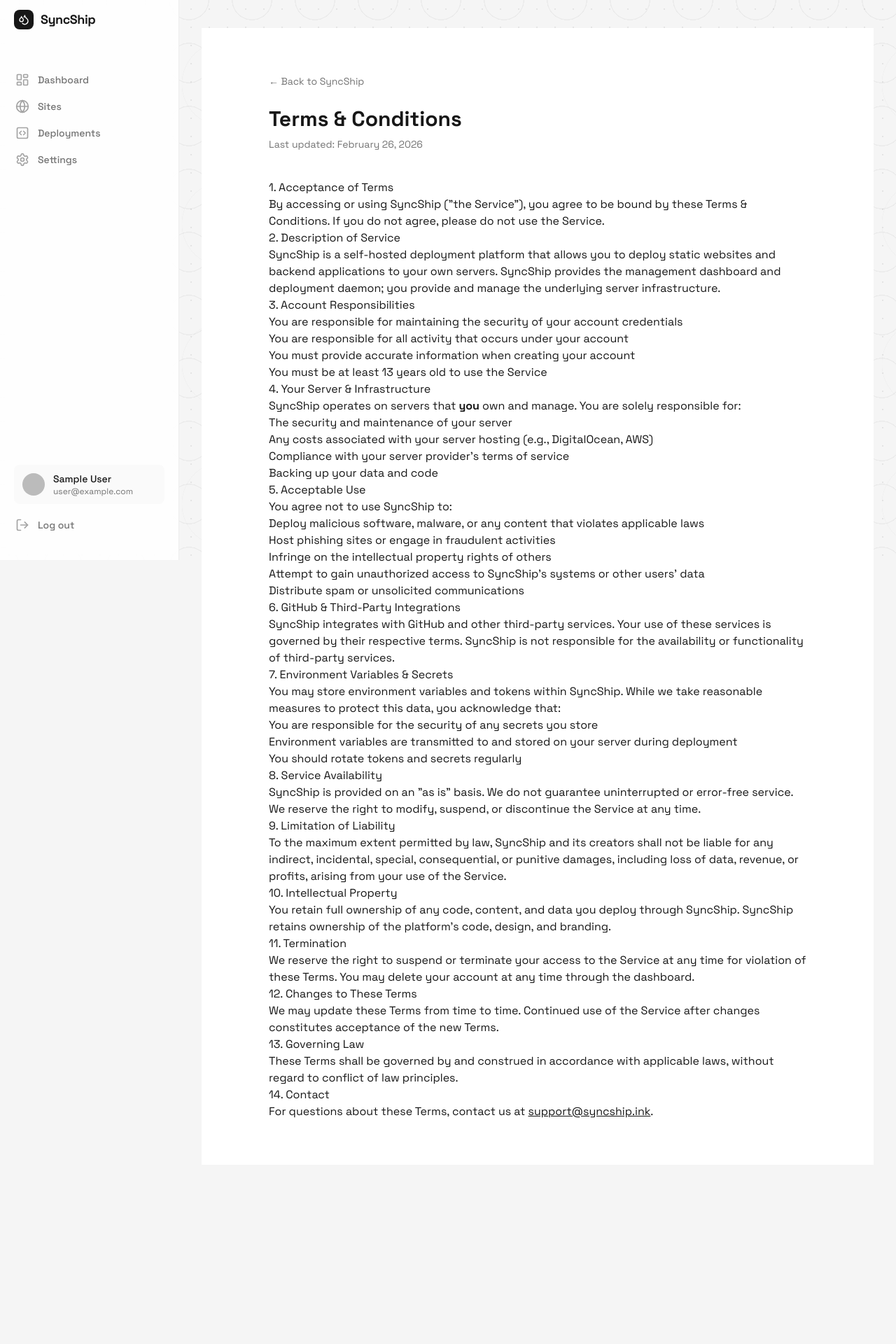
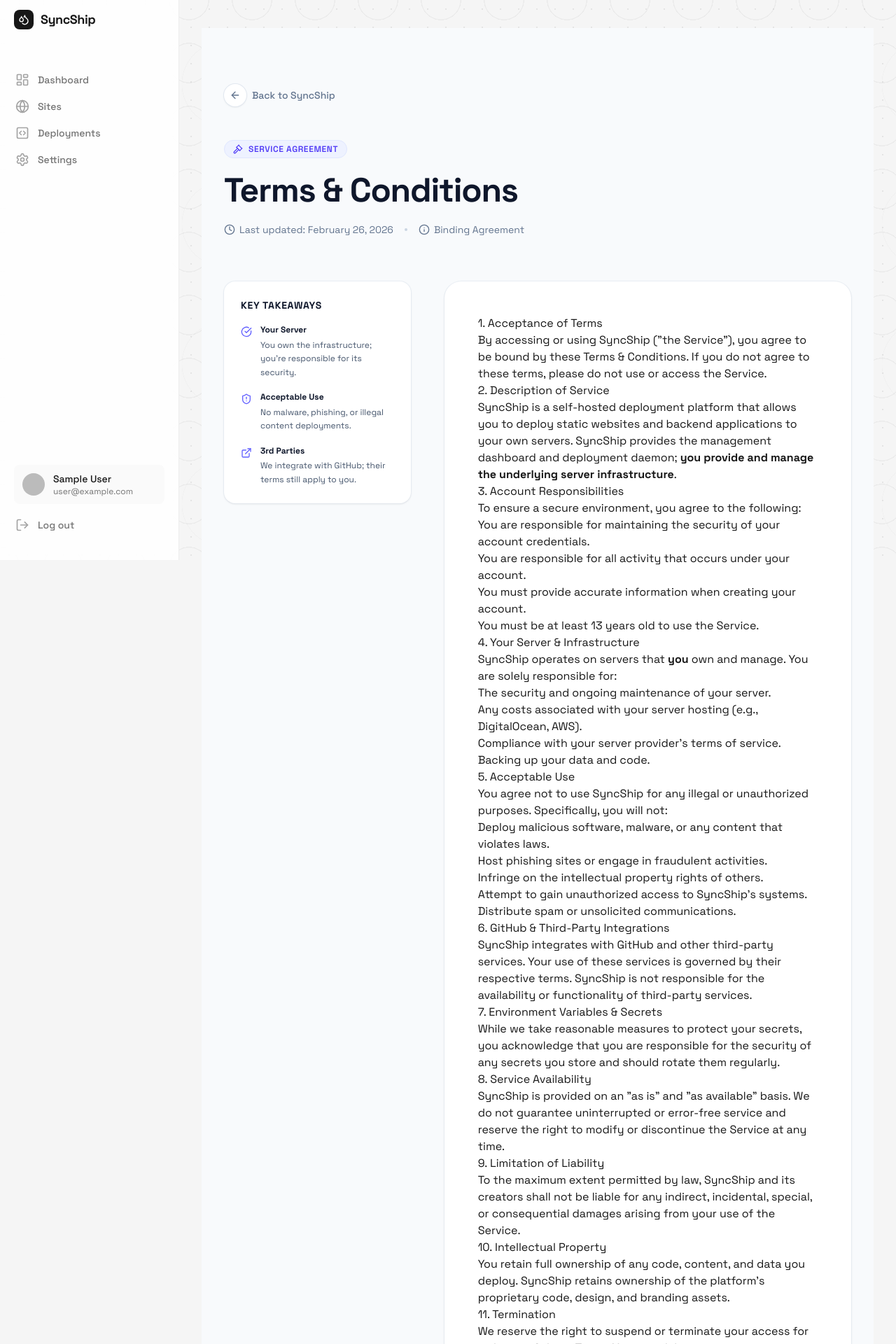
Before and after one commit to Kellie-Brighty/syncship-frontend, a SvelteKit app: page /terms in a window 1280 px wide. Shown: the top 1920 px of the page at 70% size. Before the commit the page ends 1704 px from the top, so only its background shows below. Built offline with nearby package versions, Linux system fonts and the light colour scheme; no server answers; the database is empty; sample sign-in values are in the browser's storage.

Commit message:
style: improve visibility of legal links in footer

```diff
--- a/src/routes/+page.svelte
+++ b/src/routes/+page.svelte
@@ -363,9 +363,9 @@
 		</div>
 		<div class="mt-8 pt-6 border-t border-gray-200 flex flex-col sm:flex-row items-center justify-between gap-4">
 			<p class="text-xs text-gray-400">© 2026 SyncShip. Built with ♥ for agencies.</p>
-			<div class="flex items-center gap-6">
-				<a href="/privacy" class="text-xs text-gray-400 hover:text-gray-700 transition-colors">Privacy Policy</a>
-				<a href="/terms" class="text-xs text-gray-400 hover:text-gray-700 transition-colors">Terms & Conditions</a>
+			<div class="flex items-center gap-8">
+				<a href="/privacy" class="text-sm font-medium text-gray-500 hover:text-gray-900 transition-colors underline decoration-gray-200 underline-offset-4 hover:decoration-gray-400">Privacy Policy</a>
+				<a href="/terms" class="text-sm font-medium text-gray-500 hover:text-gray-900 transition-colors underline decoration-gray-200 underline-offset-4 hover:decoration-gray-400">Terms & Conditions</a>
 			</div>
 		</div>
 	</div>
--- a/src/routes/privacy/+page.svelte
+++ b/src/routes/privacy/+page.svelte
@@ -1,32 +1,80 @@
+<script lang="ts">
+	import { ArrowLeft, Mail, ShieldCheck, Lock, Eye, Trash2, Clock, Info } from 'lucide-svelte';
+</script>
+
 <svelte:head>
 	<title>Privacy Policy | SyncShip</title>
 </svelte:head>
 
-<div class="min-h-screen bg-white py-16 px-6">
-	<div class="mx-auto max-w-3xl">
-		<a href="/" class="text-sm text-gray-500 hover:text-gray-900 transition-colors">&larr; Back to SyncShip</a>
+<div class="min-h-screen bg-slate-50 py-20 px-6 sm:px-8">
+	<div class="mx-auto max-w-4xl">
+		<!-- Navigation -->
+		<div class="mb-12">
+			<a href="/" class="group inline-flex items-center gap-2 text-sm font-medium text-slate-500 hover:text-slate-900 transition-all">
+				<div class="flex h-8 w-8 items-center justify-center rounded-full bg-white shadow-sm ring-1 ring-slate-200 group-hover:ring-slate-300 transition-all">
+					<ArrowLeft class="h-4 w-4" />
+				</div>
+				Back to SyncShip
+			</a>
+		</div>
 
-		<h1 class="text-3xl font-bold text-gray-900 mt-6 mb-2">Privacy Policy</h1>
-		<p class="text-sm text-gray-500 mb-10">Last updated: February 26, 2026</p>
+		<!-- Header Section -->
+		<header class="mb-16">
+			<div class="inline-flex items-center gap-2 px-3 py-1 rounded-full bg-blue-50 text-blue-600 text-xs font-semibold uppercase tracking-wider mb-4 border border-blue-100">
+				<ShieldCheck class="h-3.5 w-3.5" />
+				Your Data is Yours
+			</div>
+			<h1 class="text-4xl sm:text-5xl font-extrabold text-slate-900 tracking-tight leading-tight">Privacy Policy</h1>
+			<div class="mt-4 flex flex-wrap items-center gap-4 text-sm text-slate-500">
+				<span class="flex items-center gap-1.5"><Clock class="h-4 w-4" /> Last updated: February 26, 2026</span>
+				<span class="h-1 w-1 rounded-full bg-slate-300"></span>
+				<span class="flex items-center gap-1.5"><Info class="h-4 w-4" /> Self-hosted platform</span>
+			</div>
+		</header>
 
-		<div class="prose prose-gray prose-sm max-w-none">
-			<h2>1. Introduction</h2>
-			<p>SyncShip ("we", "our", "us") is a self-hosted deployment platform. This Privacy Policy explains how we collect, use, and protect your personal information when you use our service at syncship.ink.</p>
+		<!-- Main Content Grid -->
+		<div class="grid grid-cols-1 lg:grid-cols-12 gap-12">
+			<!-- Summary Sidebar (Visible on Desktop) -->
+			<aside class="hidden lg:block lg:col-span-4 sticky top-12 self-start">
+				<div class="rounded-2xl bg-white p-6 shadow-sm ring-1 ring-slate-200/60">
+					<h3 class="text-sm font-bold text-slate-900 uppercase tracking-wider mb-4">Quick Summary</h3>
+					<ul class="space-y-4">
+						<li class="flex gap-3">
+							<div class="flex-shrink-0 mt-1"><Lock class="h-4 w-4 text-blue-500" /></div>
+							<p class="text-xs text-slate-600 leading-relaxed"><strong class="text-slate-900 block mb-0.5">Secure Storage</strong> Your secrets are stored with tenant-level isolation.</p>
+						</li>
+						<li class="flex gap-3">
+							<div class="flex-shrink-0 mt-1"><Eye class="h-4 w-4 text-blue-500" /></div>
+							<p class="text-xs text-slate-600 leading-relaxed"><strong class="text-slate-900 block mb-0.5">Strictly Necessary</strong> We only collect what's needed to build and deploy your site.</p>
+						</li>
+						<li class="flex gap-3">
+							<div class="flex-shrink-0 mt-1"><Trash2 class="h-4 w-4 text-blue-500" /></div>
+							<p class="text-xs text-slate-600 leading-relaxed"><strong class="text-slate-900 block mb-0.5">Right to Erasure</strong> Delete your account, and all associated data is gone forever.</p>
+						</li>
+					</ul>
+				</div>
+			</aside>
 
-			<h2>2. Information We Collect</h2>
-			<h3>Account Information</h3>
-			<p>When you create an account, we collect your email address and display name. This information is stored in Firebase Authentication and Firestore.</p>
+			<!-- Detailed Policy Content -->
+			<div class="lg:col-span-8 bg-white rounded-3xl p-8 sm:p-12 shadow-sm ring-1 ring-slate-200/60">
+				<div class="prose prose-slate prose-lg max-w-none prose-headings:scroll-mt-24 prose-headings:font-bold prose-h2:text-2xl prose-h2:mt-12 prose-h2:mb-6 prose-p:text-slate-600 prose-p:leading-relaxed prose-li:text-slate-600 prose-li:marker:text-blue-500 prose-a:text-blue-600 prose-a:no-underline hover:prose-a:underline">
+					<h2 id="introduction">1. Introduction</h2>
+					<p>SyncShip ("we", "our", "us") is a self-hosted deployment platform. This Privacy Policy explains how we collect, use, and protect your personal information when you use our service at syncship.ink. By using our services, you consent to the data practices described in this policy.</p>
 
-			<h3>Site & Deployment Data</h3>
-			<p>When you create sites and deployments, we store your repository URLs, domain names, build commands, deployment logs, and environment variables. Environment variables are stored encrypted and are only used during the deployment process on your server.</p>
+					<h2 id="information-we-collect">2. Information We Collect</h2>
+					<h3 class="text-lg font-semibold text-slate-900 mt-8 mb-4">Account Information</h3>
+					<p>When you create an account, we collect your email address and display name. This information is stored in Firebase Authentication and Firestore to manage your access and profile.</p>
 
-			<h3>GitHub Tokens</h3>
+					<h3 class="text-lg font-semibold text-slate-900 mt-8 mb-4">Site & Deployment Data</h3>
+					<p>When you create sites and deployments, we store your repository URLs, domain names, build commands, deployment logs, and environment variables. <strong>Environment variables are encrypted at rest</strong> and are only used during the deployment process on your server.</p>
+
+					<h3 class="text-lg font-semibold text-slate-900 mt-8 mb-4">GitHub Tokens</h3>
 					<p>If you provide a GitHub Personal Access Token, it is stored in your Firestore settings document and is only used to authenticate with GitHub when pulling private repositories during deployments.</p>
 
-			<h3>Server Statistics</h3>
-			<p>Your daemon sends basic server health metrics (CPU, RAM usage, IP address) to Firestore for display in your dashboard.</p>
+					<h3 class="text-lg font-semibold text-slate-900 mt-8 mb-4">Server Statistics</h3>
+					<p>Your daemon sends basic server health metrics (CPU, RAM usage, IP address) to Firestore for display in your dashboard, ensuring you have real-time visibility into your infrastructure.</p>
 
-			<h2>3. How We Use Your Information</h2>
+					<h2 id="how-we-use">3. How We Use Your Information</h2>
 					<ul>
 						<li>To provide and operate the deployment service</li>
 						<li>To authenticate your identity and secure your account</li>
@@ -34,11 +82,11 @@
 						<li>To display server health and deployment status in your dashboard</li>
 					</ul>
 
-			<h2>4. Data Storage & Security</h2>
-			<p>Your data is stored in Google Cloud Firestore with security rules that enforce tenant isolation — you can only access your own data. GitHub tokens and environment variables are stored in your Firestore account and transmitted securely to your daemon over HTTPS.</p>
+					<h2 id="storage-security">4. Data Storage & Security</h2>
+					<p>Your data is stored in Google Cloud Firestore with security rules that enforce <strong>strict tenant isolation</strong> — you can only access your own data. GitHub tokens and environment variables are stored in your Firestore account and transmitted securely to your daemon over HTTPS.</p>
 
-			<h2>5. Third-Party Services</h2>
-			<p>We use the following third-party services:</p>
+					<h2 id="third-party">5. Third-Party Services</h2>
+					<p>We use the following third-party services to ensure the best experience:</p>
 					<ul>
 						<li><strong>Firebase/Google Cloud</strong> — Authentication and database</li>
 						<li><strong>GitHub</strong> — Repository access for deployments</li>
@@ -46,26 +94,47 @@
 						<li><strong>Google Public DNS</strong> — DNS propagation checks</li>
 					</ul>
 
-			<h2>6. Your Rights</h2>
-			<p>You can:</p>
+					<h2 id="your-rights">6. Your Rights</h2>
+					<p>We believe in full transparency and control over your data:</p>
 					<ul>
 						<li>Access and export your data at any time through the dashboard</li>
-				<li>Delete your account and all associated data</li>
+						<li>Delete your account and all associated data permanently</li>
 						<li>Remove your GitHub token at any time</li>
 						<li>Delete individual sites and their deployment history</li>
 					</ul>
 
-			<h2>7. Data Retention</h2>
-			<p>We retain your data for as long as your account is active. When you delete a site or your account, the associated data is permanently removed from Firestore.</p>
+					<h2 id="retention">7. Data Retention</h2>
+					<p>We retain your data for as long as your account is active. When you delete a site or your account, the associated data is permanently removed from Firestore instantly.</p>
 
-			<h2>8. Children's Privacy</h2>
+					<h2 id="childrens-privacy">8. Children's Privacy</h2>
 					<p>SyncShip is not intended for use by individuals under the age of 13. We do not knowingly collect personal information from children.</p>
 
-			<h2>9. Changes to This Policy</h2>
-			<p>We may update this Privacy Policy from time to time. We will notify you of any changes by posting the new policy on this page and updating the "Last updated" date.</p>
+					<h2 id="changes">9. Changes to This Policy</h2>
+					<p>We may update this Privacy Policy from time to time. We will notify you of any changes by posting the new policy on this page and updating the "Last updated" date at the top.</p>
 
-			<h2>10. Contact</h2>
-			<p>If you have questions about this Privacy Policy, please contact us at <a href="mailto:support@syncship.ink" class="text-gray-900 underline">support@syncship.ink</a>.</p>
+					<h2 id="contact">10. Contact</h2>
+					<div class="mt-8 rounded-2xl bg-slate-50 border border-slate-200 p-8 flex flex-col sm:flex-row items-center gap-6">
+						<div class="h-14 w-14 rounded-2xl bg-white shadow-sm ring-1 ring-slate-200 flex items-center justify-center flex-shrink-0">
+							<Mail class="h-6 w-6 text-blue-600" />
+						</div>
+						<div>
+							<p class="text-sm text-slate-600 leading-relaxed mb-4">If you have questions about this Privacy Policy, our data practices, or your dealings with the Service, please reach out to us.</p>
+							<a href="mailto:support@syncship.ink" class="inline-flex items-center gap-2 px-6 py-2.5 bg-slate-900 text-white text-sm font-semibold rounded-xl hover:bg-slate-800 transition-colors">
+								Email Support
+							</a>
 						</div>
 					</div>
 				</div>
+			</div>
+		</div>
+	</div>
+
+	<!-- Footer -->
+	<div class="mx-auto max-w-4xl mt-24 pt-12 border-t border-slate-200 flex flex-col sm:flex-row justify-between items-center gap-6">
+		<p class="text-xs text-slate-400">&copy; 2026 SyncShip. All rights reserved.</p>
+		<div class="flex gap-10 text-sm font-semibold text-slate-600">
+			<a href="/terms" class="hover:text-slate-900 transition-colors hover:underline decoration-slate-300 underline-offset-4">Terms of Service</a>
+			<a href="/privacy" class="text-slate-900 underline decoration-blue-500 decoration-2 underline-offset-8">Privacy Policy</a>
+		</div>
+	</div>
+</div>
--- a/src/routes/terms/+page.svelte
+++ b/src/routes/terms/+page.svelte
@@ -1,79 +1,141 @@
+<script lang="ts">
+	import { ArrowLeft, Mail, Gavel, ShieldAlert, CheckCircle, Info, Clock, ExternalLink } from 'lucide-svelte';
+</script>
+
 <svelte:head>
 	<title>Terms & Conditions | SyncShip</title>
 </svelte:head>
 
-<div class="min-h-screen bg-white py-16 px-6">
-	<div class="mx-auto max-w-3xl">
-		<a href="/" class="text-sm text-gray-500 hover:text-gray-900 transition-colors">&larr; Back to SyncShip</a>
+<div class="min-h-screen bg-slate-50 py-20 px-6 sm:px-8">
+	<div class="mx-auto max-w-4xl">
+		<!-- Navigation -->
+		<div class="mb-12">
+			<a href="/" class="group inline-flex items-center gap-2 text-sm font-medium text-slate-500 hover:text-slate-900 transition-all">
+				<div class="flex h-8 w-8 items-center justify-center rounded-full bg-white shadow-sm ring-1 ring-slate-200 group-hover:ring-slate-300 transition-all">
+					<ArrowLeft class="h-4 w-4" />
+				</div>
+				Back to SyncShip
+			</a>
+		</div>
 
-		<h1 class="text-3xl font-bold text-gray-900 mt-6 mb-2">Terms & Conditions</h1>
-		<p class="text-sm text-gray-500 mb-10">Last updated: February 26, 2026</p>
+		<!-- Header Section -->
+		<header class="mb-16">
+			<div class="inline-flex items-center gap-2 px-3 py-1 rounded-full bg-indigo-50 text-indigo-600 text-xs font-semibold uppercase tracking-wider mb-4 border border-indigo-100">
+				<Gavel class="h-3.5 w-3.5" />
+				Service Agreement
+			</div>
+			<h1 class="text-4xl sm:text-5xl font-extrabold text-slate-900 tracking-tight leading-tight">Terms & Conditions</h1>
+			<div class="mt-4 flex flex-wrap items-center gap-4 text-sm text-slate-500">
+				<span class="flex items-center gap-1.5"><Clock class="h-4 w-4" /> Last updated: February 26, 2026</span>
+				<span class="h-1 w-1 rounded-full bg-slate-300"></span>
+				<span class="flex items-center gap-1.5"><Info class="h-4 w-4" /> Binding Agreement</span>
+			</div>
+		</header>
 
-		<div class="prose prose-gray prose-sm max-w-none">
-			<h2>1. Acceptance of Terms</h2>
-			<p>By accessing or using SyncShip ("the Service"), you agree to be bound by these Terms & Conditions. If you do not agree, please do not use the Service.</p>
+		<!-- Main Content Grid -->
+		<div class="grid grid-cols-1 lg:grid-cols-12 gap-12">
+			<!-- Summary Sidebar (Visible on Desktop) -->
+			<aside class="hidden lg:block lg:col-span-4 sticky top-12 self-start">
+				<div class="rounded-2xl bg-white p-6 shadow-sm ring-1 ring-slate-200/60">
+					<h3 class="text-sm font-bold text-slate-900 uppercase tracking-wider mb-4">Key Takeaways</h3>
+					<ul class="space-y-4">
+						<li class="flex gap-3">
+							<div class="flex-shrink-0 mt-1"><CheckCircle class="h-4 w-4 text-indigo-500" /></div>
+							<p class="text-xs text-slate-600 leading-relaxed"><strong class="text-slate-900 block mb-0.5">Your Server</strong> You own the infrastructure; you're responsible for its security.</p>
+						</li>
+						<li class="flex gap-3">
+							<div class="flex-shrink-0 mt-1"><ShieldAlert class="h-4 w-4 text-indigo-500" /></div>
+							<p class="text-xs text-slate-600 leading-relaxed"><strong class="text-slate-900 block mb-0.5">Acceptable Use</strong> No malware, phishing, or illegal content deployments.</p>
+						</li>
+						<li class="flex gap-3">
+							<div class="flex-shrink-0 mt-1"><ExternalLink class="h-4 w-4 text-indigo-500" /></div>
+							<p class="text-xs text-slate-600 leading-relaxed"><strong class="text-slate-900 block mb-0.5">3rd Parties</strong> We integrate with GitHub; their terms still apply to you.</p>
+						</li>
+					</ul>
+				</div>
+			</aside>
 
-			<h2>2. Description of Service</h2>
-			<p>SyncShip is a self-hosted deployment platform that allows you to deploy static websites and backend applications to your own servers. SyncShip provides the management dashboard and deployment daemon; you provide and manage the underlying server infrastructure.</p>
+			<!-- Detailed Terms Content -->
+			<div class="lg:col-span-8 bg-white rounded-3xl p-8 sm:p-12 shadow-sm ring-1 ring-slate-200/60">
+				<div class="prose prose-slate prose-lg max-w-none prose-headings:scroll-mt-24 prose-headings:font-bold prose-h2:text-2xl prose-h2:mt-12 prose-h2:mb-6 prose-p:text-slate-600 prose-p:leading-relaxed prose-li:text-slate-600 prose-li:marker:text-indigo-500 prose-a:text-indigo-600 prose-a:no-underline hover:prose-a:underline">
+					<h2 id="acceptance">1. Acceptance of Terms</h2>
+					<p>By accessing or using SyncShip ("the Service"), you agree to be bound by these Terms & Conditions. If you do not agree to these terms, please do not use or access the Service.</p>
 
-			<h2>3. Account Responsibilities</h2>
+					<h2 id="description">2. Description of Service</h2>
+					<p>SyncShip is a self-hosted deployment platform that allows you to deploy static websites and backend applications to your own servers. SyncShip provides the management dashboard and deployment daemon; <strong>you provide and manage the underlying server infrastructure</strong>.</p>
+
+					<h2 id="responsibilities">3. Account Responsibilities</h2>
+					<p>To ensure a secure environment, you agree to the following:</p>
 					<ul>
-				<li>You are responsible for maintaining the security of your account credentials</li>
-				<li>You are responsible for all activity that occurs under your account</li>
-				<li>You must provide accurate information when creating your account</li>
-				<li>You must be at least 13 years old to use the Service</li>
+						<li>You are responsible for maintaining the security of your account credentials.</li>
+						<li>You are responsible for all activity that occurs under your account.</li>
+						<li>You must provide accurate information when creating your account.</li>
+						<li>You must be at least 13 years old to use the Service.</li>
 					</ul>
 
-			<h2>4. Your Server & Infrastructure</h2>
+					<h2 id="infrastructure">4. Your Server & Infrastructure</h2>
 					<p>SyncShip operates on servers that <strong>you</strong> own and manage. You are solely responsible for:</p>
 					<ul>
-				<li>The security and maintenance of your server</li>
-				<li>Any costs associated with your server hosting (e.g., DigitalOcean, AWS)</li>
-				<li>Compliance with your server provider's terms of service</li>
-				<li>Backing up your data and code</li>
+						<li>The security and ongoing maintenance of your server.</li>
+						<li>Any costs associated with your server hosting (e.g., DigitalOcean, AWS).</li>
+						<li>Compliance with your server provider's terms of service.</li>
+						<li>Backing up your data and code.</li>
 					</ul>
 
-			<h2>5. Acceptable Use</h2>
-			<p>You agree not to use SyncShip to:</p>
+					<h2 id="acceptable-use">5. Acceptable Use</h2>
+					<p>You agree not to use SyncShip for any illegal or unauthorized purposes. Specifically, you will not:</p>
 					<ul>
-				<li>Deploy malicious software, malware, or any content that violates applicable laws</li>
-				<li>Host phishing sites or engage in fraudulent activities</li>
-				<li>Infringe on the intellectual property rights of others</li>
-				<li>Attempt to gain unauthorized access to SyncShip's systems or other users' data</li>
-				<li>Distribute spam or unsolicited communications</li>
+						<li>Deploy malicious software, malware, or any content that violates laws.</li>
+						<li>Host phishing sites or engage in fraudulent activities.</li>
+						<li>Infringe on the intellectual property rights of others.</li>
+						<li>Attempt to gain unauthorized access to SyncShip's systems.</li>
+						<li>Distribute spam or unsolicited communications.</li>
 					</ul>
 
-			<h2>6. GitHub & Third-Party Integrations</h2>
+					<h2 id="integrations">6. GitHub & Third-Party Integrations</h2>
 					<p>SyncShip integrates with GitHub and other third-party services. Your use of these services is governed by their respective terms. SyncShip is not responsible for the availability or functionality of third-party services.</p>
 
-			<h2>7. Environment Variables & Secrets</h2>
-			<p>You may store environment variables and tokens within SyncShip. While we take reasonable measures to protect this data, you acknowledge that:</p>
-			<ul>
-				<li>You are responsible for the security of any secrets you store</li>
-				<li>Environment variables are transmitted to and stored on your server during deployment</li>
-				<li>You should rotate tokens and secrets regularly</li>
-			</ul>
+					<h2 id="secrets">7. Environment Variables & Secrets</h2>
+					<p>While we take reasonable measures to protect your secrets, you acknowledge that you are responsible for the security of any secrets you store and should rotate them regularly.</p>
 
-			<h2>8. Service Availability</h2>
-			<p>SyncShip is provided on an "as is" basis. We do not guarantee uninterrupted or error-free service. We reserve the right to modify, suspend, or discontinue the Service at any time.</p>
+					<h2 id="availability">8. Service Availability</h2>
+					<p>SyncShip is provided on an "as is" and "as available" basis. We do not guarantee uninterrupted or error-free service and reserve the right to modify or discontinue the Service at any time.</p>
 
-			<h2>9. Limitation of Liability</h2>
-			<p>To the maximum extent permitted by law, SyncShip and its creators shall not be liable for any indirect, incidental, special, consequential, or punitive damages, including loss of data, revenue, or profits, arising from your use of the Service.</p>
+					<h2 id="limitation">9. Limitation of Liability</h2>
+					<p>To the maximum extent permitted by law, SyncShip and its creators shall not be liable for any indirect, incidental, special, or consequential damages arising from your use of the Service.</p>
 
-			<h2>10. Intellectual Property</h2>
-			<p>You retain full ownership of any code, content, and data you deploy through SyncShip. SyncShip retains ownership of the platform's code, design, and branding.</p>
+					<h2 id="ip">10. Intellectual Property</h2>
+					<p>You retain full ownership of any code, content, and data you deploy. SyncShip retains ownership of the platform's proprietary code, design, and branding assets.</p>
 
-			<h2>11. Termination</h2>
-			<p>We reserve the right to suspend or terminate your access to the Service at any time for violation of these Terms. You may delete your account at any time through the dashboard.</p>
+					<h2 id="termination">11. Termination</h2>
+					<p>We reserve the right to suspend or terminate your access for violation of these Terms. You may delete your account at any time through the dashboard settings.</p>
 
-			<h2>12. Changes to These Terms</h2>
+					<h2 id="changes">12. Changes to These Terms</h2>
 					<p>We may update these Terms from time to time. Continued use of the Service after changes constitutes acceptance of the new Terms.</p>
 
-			<h2>13. Governing Law</h2>
-			<p>These Terms shall be governed by and construed in accordance with applicable laws, without regard to conflict of law principles.</p>
-
-			<h2>14. Contact</h2>
-			<p>For questions about these Terms, contact us at <a href="mailto:support@syncship.ink" class="text-gray-900 underline">support@syncship.ink</a>.</p>
+					<h2 id="contact">13. Contact</h2>
+					<div class="mt-8 rounded-2xl bg-indigo-50 border border-indigo-200 p-8 flex flex-col sm:flex-row items-center gap-6">
+						<div class="h-14 w-14 rounded-2xl bg-white shadow-sm ring-1 ring-indigo-200 flex items-center justify-center flex-shrink-0">
+							<Mail class="h-6 w-6 text-indigo-600" />
+						</div>
+						<div>
+							<p class="text-sm text-slate-600 leading-relaxed mb-4">Have questions about our terms? We're here to clarify any points of the agreement.</p>
+							<a href="mailto:support@syncship.ink" class="inline-flex items-center gap-2 px-6 py-2.5 bg-indigo-900 text-white text-sm font-semibold rounded-xl hover:bg-indigo-800 transition-colors">
+								Contact Support
+							</a>
 						</div>
 					</div>
 				</div>
+			</div>
+		</div>
+	</div>
+
+	<!-- Footer -->
+	<div class="mx-auto max-w-4xl mt-24 pt-12 border-t border-slate-200 flex flex-col sm:flex-row justify-between items-center gap-6">
+		<p class="text-xs text-slate-400">&copy; 2026 SyncShip. All rights reserved.</p>
+		<div class="flex gap-10 text-sm font-semibold text-slate-600">
+			<a href="/terms" class="text-slate-900 underline decoration-indigo-500 decoration-2 underline-offset-8">Terms of Service</a>
+			<a href="/privacy" class="hover:text-slate-900 transition-colors hover:underline decoration-slate-300 underline-offset-4">Privacy Policy</a>
+		</div>
+	</div>
+</div>
```
Lines whose indentation alone changed are shown as unchanged.
